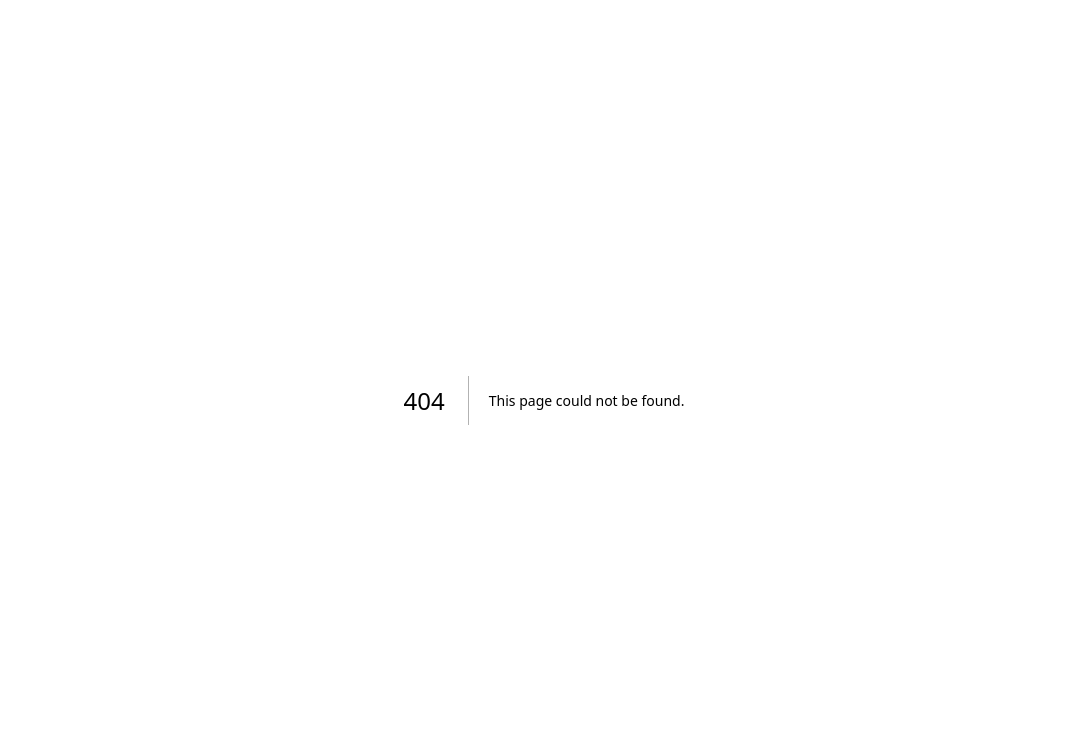
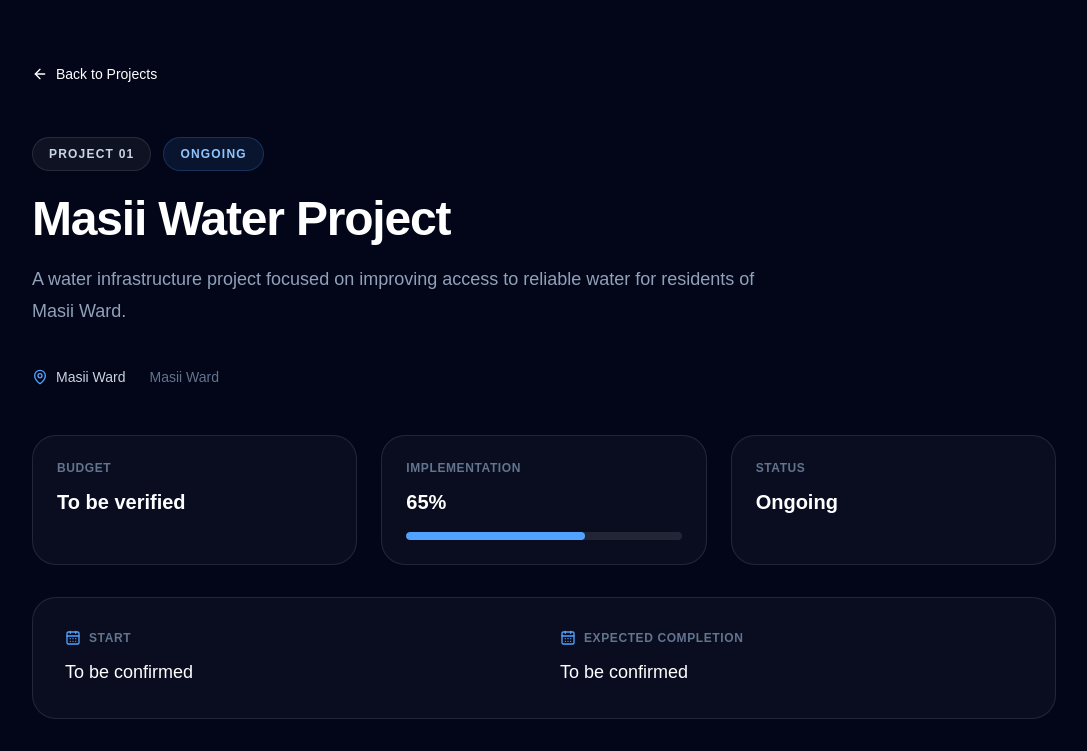
Before and after one commit to Chrisant-gif/mwala-connect, a Next.js app: page /projects/1 in a window 1280 px wide. Before the commit this address had no page. Shown: the top 751 px of the page, without its empty margins (96-1183 px from the left). Built offline with nearby package versions, Linux system fonts and the light colour scheme.

Commit message:
Add project detail pages and navigation

```diff
--- a/app/components/Projects.tsx
+++ b/app/components/Projects.tsx
@@ -1,5 +1,6 @@
 "use client";
 
+import Link from "next/link";
 import { useMemo, useState } from "react";
 
 import {
@@ -233,10 +234,14 @@ function ProjectCard({
       <div className="project-footer">
         <span>{project.source}</span>
 
-        <button type="button" className="project-link">
-          View project record
-          <span>↗</span>
-        </button>
+        <Link
+  href={`/projects/${project.id}`}
+  className="project-link"
+>
+  View project record
+  <span>↗</span>
+</Link>
+
       </div>
     </article>
   );
--- /dev/null
+++ b/app/projects/[id]/page.tsx
@@ -0,0 +1,196 @@
+import Link from "next/link";
+import { ArrowLeft, CalendarDays, MapPin } from "lucide-react";
+
+import { projects } from "../../data/projects";
+
+interface ProjectDetailsPageProps {
+  params: Promise<{
+    id: string;
+  }>;
+}
+
+export default async function ProjectDetailsPage({
+  params,
+}: ProjectDetailsPageProps) {
+  const { id } = await params;
+
+  const project = projects.find(
+    (item) => item.id === Number(id)
+  );
+
+  if (!project) {
+    return (
+      <main className="min-h-screen bg-slate-950 px-6 py-24 text-white">
+        <div className="mx-auto max-w-3xl">
+          <p className="text-sm font-semibold uppercase tracking-[0.2em] text-blue-400">
+            Development Projects
+          </p>
+
+          <h1 className="mt-4 text-4xl font-bold">
+            Project not found
+          </h1>
+
+          <p className="mt-4 text-slate-400">
+            The project record you are looking for could not be found.
+          </p>
+
+          <Link
+            href="/#projects"
+            className="mt-8 inline-flex items-center gap-2 rounded-full bg-white px-6 py-3 text-sm font-semibold text-slate-950 transition hover:bg-slate-200"
+          >
+            <ArrowLeft className="h-4 w-4" />
+            Back to Projects
+          </Link>
+        </div>
+      </main>
+    );
+  }
+
+  return (
+    <main className="min-h-screen bg-slate-950 px-6 py-16 text-white sm:px-10 lg:px-16">
+      <div className="mx-auto max-w-5xl">
+        {/* Back link */}
+        <Link
+          href="/#projects"
+          className="inline-flex items-center gap-2 text-sm font-medium text-slate-400 transition hover:text-white"
+        >
+          <ArrowLeft className="h-4 w-4" />
+          Back to Projects
+        </Link>
+
+        {/* Header */}
+        <div className="mt-12">
+          <div className="flex flex-wrap items-center gap-3">
+            <span className="rounded-full border border-white/10 bg-white/[0.05] px-4 py-2 text-xs font-semibold uppercase tracking-widest text-slate-300">
+              Project {String(project.id).padStart(2, "0")}
+            </span>
+
+            <span className="rounded-full border border-blue-400/20 bg-blue-400/10 px-4 py-2 text-xs font-semibold uppercase tracking-widest text-blue-300">
+              {project.status}
+            </span>
+          </div>
+
+          <h1 className="mt-6 text-4xl font-bold tracking-tight sm:text-5xl">
+            {project.title}
+          </h1>
+
+          <p className="mt-5 max-w-3xl text-lg leading-8 text-slate-400">
+            {project.description}
+          </p>
+        </div>
+
+        {/* Location */}
+        <div className="mt-10 flex flex-col gap-3 text-sm text-slate-300 sm:flex-row sm:gap-6">
+          <div className="flex items-center gap-2">
+            <MapPin className="h-4 w-4 text-blue-400" />
+            {project.location}
+          </div>
+
+          <div className="text-slate-500">
+            {project.ward} Ward
+          </div>
+        </div>
+
+        {/* Project metrics */}
+        <div className="mt-12 grid gap-6 sm:grid-cols-2 lg:grid-cols-3">
+          <div className="rounded-3xl border border-white/10 bg-white/[0.03] p-6">
+            <p className="text-xs font-semibold uppercase tracking-wider text-slate-500">
+              Budget
+            </p>
+
+            <p className="mt-3 text-xl font-semibold">
+              {project.budget}
+            </p>
+          </div>
+
+          <div className="rounded-3xl border border-white/10 bg-white/[0.03] p-6">
+            <p className="text-xs font-semibold uppercase tracking-wider text-slate-500">
+              Implementation
+            </p>
+
+            <p className="mt-3 text-xl font-semibold">
+              {project.progress}%
+            </p>
+
+            <div
+              className="mt-4 h-2 overflow-hidden rounded-full bg-white/10"
+              aria-label={`Project progress: ${project.progress}%`}
+            >
+              <span
+                className="block h-full rounded-full bg-blue-400"
+                style={{
+                  width: `${project.progress}%`,
+                }}
+              />
+            </div>
+          </div>
+
+          <div className="rounded-3xl border border-white/10 bg-white/[0.03] p-6">
+            <p className="text-xs font-semibold uppercase tracking-wider text-slate-500">
+              Status
+            </p>
+
+            <p className="mt-3 text-xl font-semibold capitalize">
+              {project.status}
+            </p>
+          </div>
+        </div>
+
+        {/* Project timeline */}
+        <div className="mt-8 rounded-3xl border border-white/10 bg-white/[0.03] p-6 sm:p-8">
+          <div className="grid gap-8 sm:grid-cols-2">
+            <div>
+              <div className="flex items-center gap-2">
+                <CalendarDays className="h-4 w-4 text-blue-400" />
+
+                <p className="text-xs font-semibold uppercase tracking-wider text-slate-500">
+                  Start
+                </p>
+              </div>
+
+              <p className="mt-3 text-lg font-medium">
+                {project.startDate}
+              </p>
+            </div>
+
+            <div>
+              <div className="flex items-center gap-2">
+                <CalendarDays className="h-4 w-4 text-blue-400" />
+
+                <p className="text-xs font-semibold uppercase tracking-wider text-slate-500">
+                  Expected Completion
+                </p>
+              </div>
+
+              <p className="mt-3 text-lg font-medium">
+                {project.expectedCompletion}
+              </p>
+            </div>
+          </div>
+        </div>
+
+        {/* Source */}
+        <div className="mt-8 rounded-3xl border border-white/10 bg-white/[0.03] p-6 sm:p-8">
+          <p className="text-xs font-semibold uppercase tracking-wider text-slate-500">
+            Information Source
+          </p>
+
+          <p className="mt-3 text-sm leading-7 text-slate-400">
+            {project.source}
+          </p>
+        </div>
+
+        {/* Media placeholder */}
+        <div className="mt-8 rounded-3xl border border-dashed border-white/10 bg-white/[0.02] p-10 text-center">
+          <p className="text-sm font-semibold uppercase tracking-wider text-slate-500">
+            Project Media
+          </p>
+
+          <p className="mt-3 text-sm text-slate-500">
+            Project photographs, documents and video will appear here.
+          </p>
+        </div>
+      </div>
+    </main>
+  );
+}
--- a/components/Engagements.tsx
+++ b/components/Engagements.tsx
@@ -1,3 +1,5 @@
+"use client";
+
 import Link from "next/link";
 import { CalendarDays, MapPin, ArrowUpRight } from "lucide-react";
 
```
